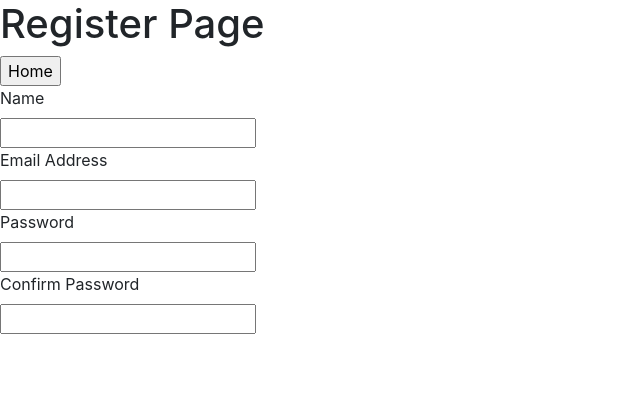
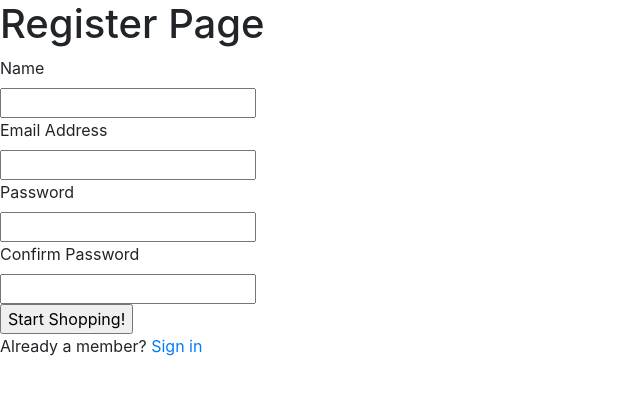
Before and after one commit to iamkhattar/fitness-first, a PHP site: page /account/register.php in a window 1280 px wide. Shown: the top 395 px of the page, without its empty margins (0-640 px from the left). Run offline with PHP 8.4, Linux system fonts and the light colour scheme.

Commit message:
register page

```diff
--- a/account/register.php
+++ b/account/register.php
@@ -15,8 +15,7 @@
 
 <body>
     <h1>Register Page</h1>
-    <form action="../index.php">
-        <input type="submit" value="Home" />
+    <form method="post" action="register.php">
         <div class="field-column">
             <label> Name </label>
             <div>
@@ -41,16 +40,19 @@
                 <input type="password" class="input-box" name="confirm_password" value="">
             </div>
         </div>
+        <input type="submit" value="Start Shopping!" />
 
+        <p>
+            Already a member? <a href="login.php">Sign in</a>
 
-
-
+        </p>
 
 
     </form>
-    <script src="https://code.jquery.com/jquery-3.4.1.slim.min.js" integrity="sha384-J6qa4849blE2+poT4WnyKhv5vZF5SrPo0iEjwBvKU7imGFAV0wwj1yYfoRSJoZ+n" crossorigin="anonymous"></script>
-    <script src="https://cdn.jsdelivr.net/npm/popper.js@1.16.0/dist/umd/popper.min.js" integrity="sha384-Q6E9RHvbIyZFJoft+2mJbHaEWldlvI9IOYy5n3zV9zzTtmI3UksdQRVvoxMfooAo" crossorigin="anonymous"></script>
-    <script src="https://stackpath.bootstrapcdn.com/bootstrap/4.4.1/js/bootstrap.min.js" integrity="sha384-wfSDF2E50Y2D1uUdj0O3uMBJnjuUD4Ih7YwaYd1iqfktj0Uod8GCExl3Og8ifwB6" crossorigin="anonymous"></script>
+    <script src=" https://code.jquery.com/jquery-3.4.1.slim.min.js" integrity="sha384-J6qa4849blE2+poT4WnyKhv5vZF5SrPo0iEjwBvKU7imGFAV0wwj1yYfoRSJoZ+n" crossorigin="anonymous">
+            </script>
+            <script src="https://cdn.jsdelivr.net/npm/popper.js@1.16.0/dist/umd/popper.min.js" integrity="sha384-Q6E9RHvbIyZFJoft+2mJbHaEWldlvI9IOYy5n3zV9zzTtmI3UksdQRVvoxMfooAo" crossorigin="anonymous"></script>
+            <script src="https://stackpath.bootstrapcdn.com/bootstrap/4.4.1/js/bootstrap.min.js" integrity="sha384-wfSDF2E50Y2D1uUdj0O3uMBJnjuUD4Ih7YwaYd1iqfktj0Uod8GCExl3Og8ifwB6" crossorigin="anonymous"></script>
 </body>
 
 </html>
```
